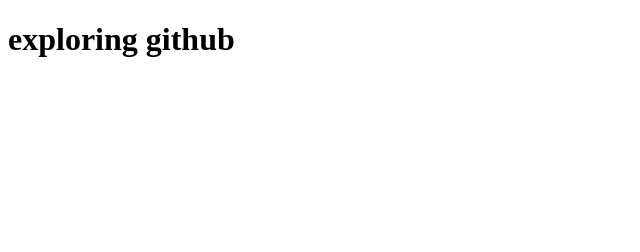
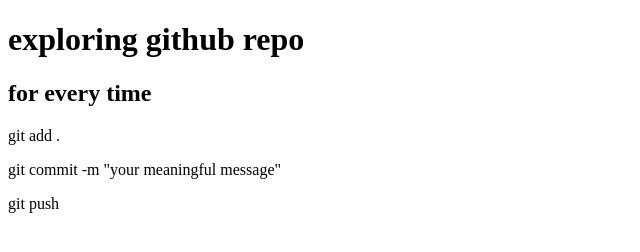
Before and after one commit to NeonRafi/new-programming-hero2, a plain HTML site: page index.html in a window 1280 px wide. Shown: the whole page, without its empty margins (0-640 px from the left). Drawn offline with Linux system fonts and the light colour scheme.

Commit message:
experimenting stuffs of github

```diff
--- a/index.html
+++ b/index.html
@@ -6,6 +6,10 @@
     <title>Exploring github</title>
 </head>
 <body>
-    <h1>exploring github</h1>
+    <h1>exploring github repo</h1>
+    <h2>for every time</h2>
+    <p>git add .</p>
+    <p> git commit -m "your meaningful message"</p>
+    <p>git push</p>
 </body>
 </html>
```
